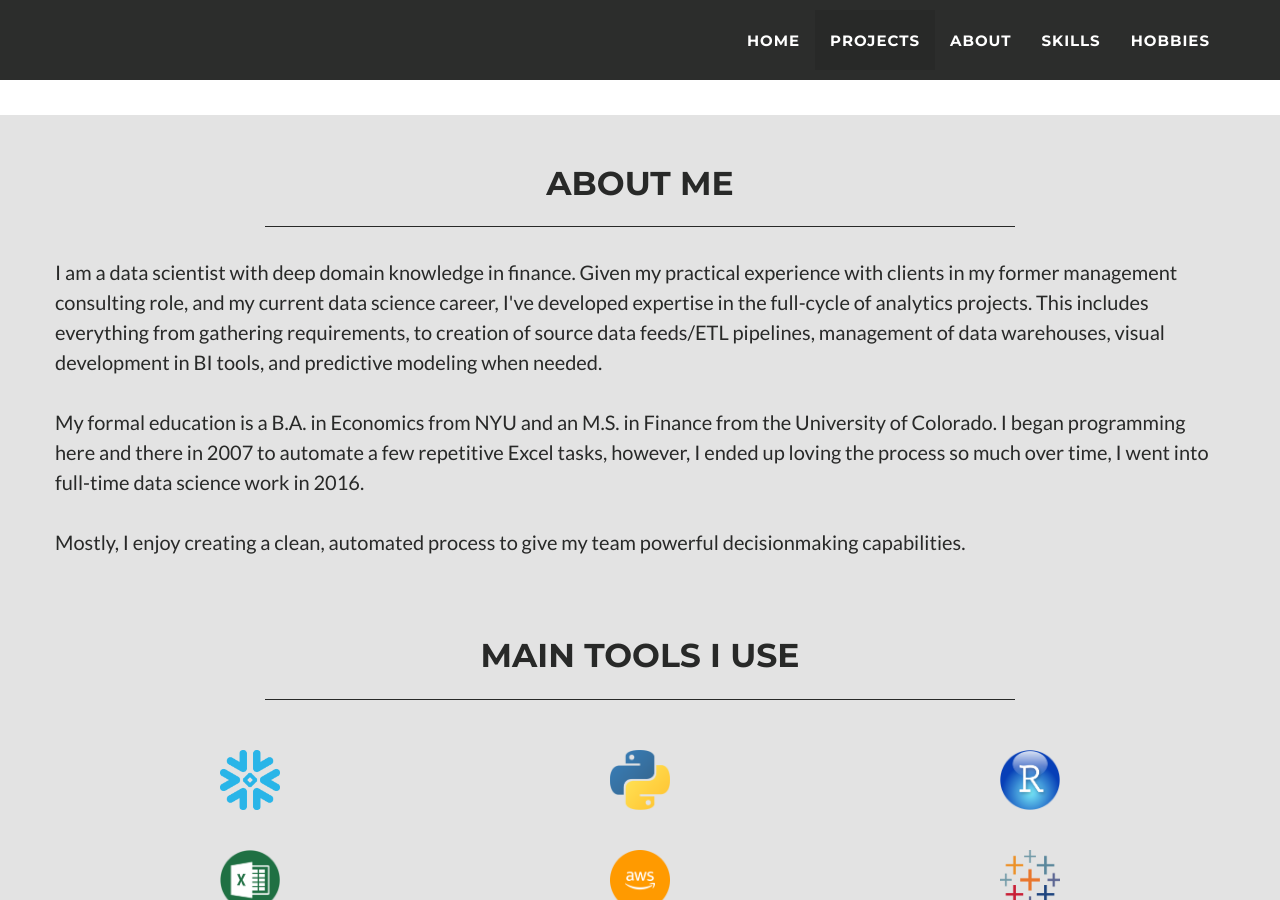
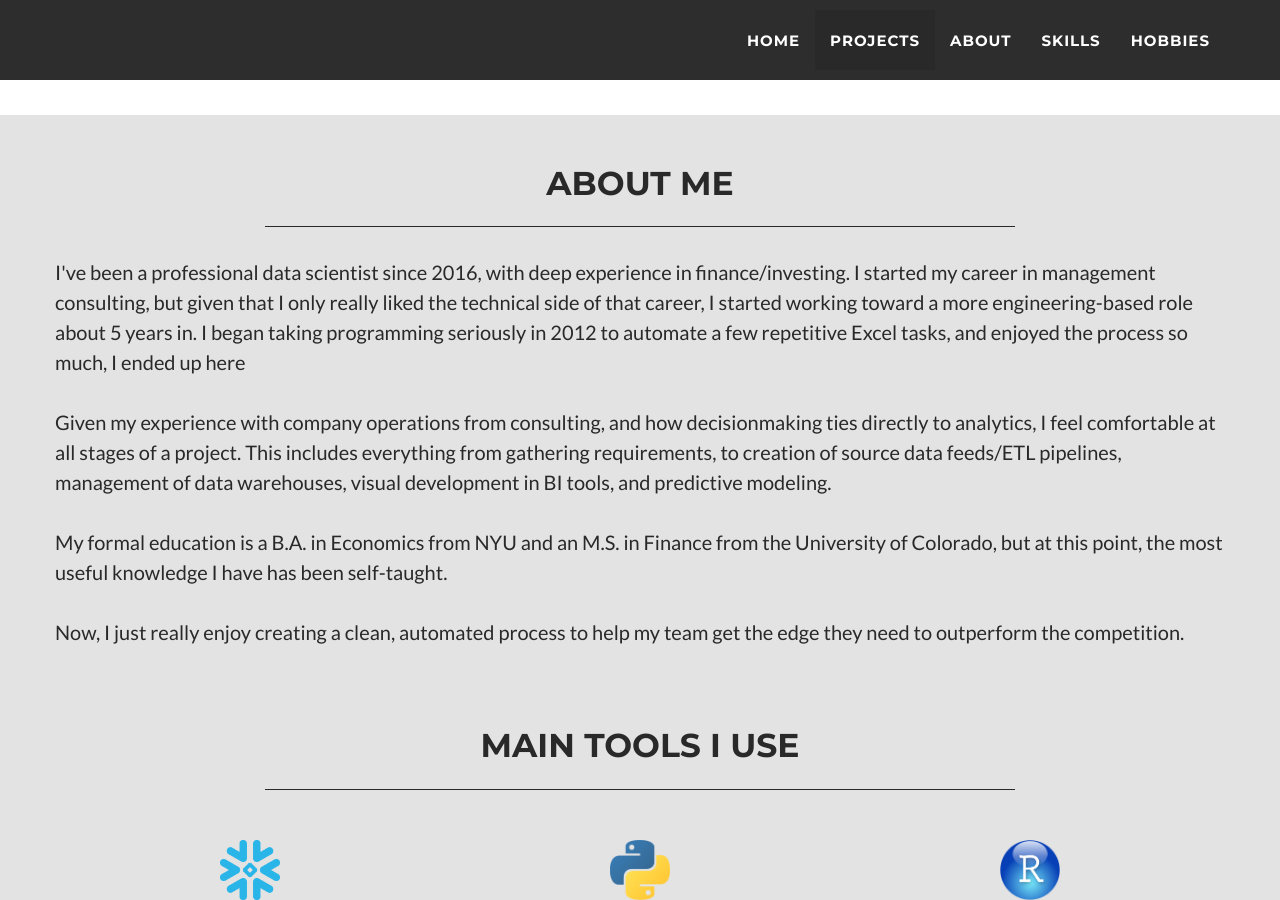
Before and after one commit to brf217/brf217.github.io, a Jekyll site: the page built from _posts/2014-07-18-project-1.markdown, in a window 1280 px wide and 900 px high, scrolled down 1301 px. Built offline with Jekyll 4.4.1, drawn with Linux system fonts in a browser that asks for light colours.

Commit message:
Update about.html

```diff
--- a/_includes/about.html
+++ b/_includes/about.html
@@ -8,14 +8,17 @@
       </div>
     </div>
     <div class="row">
-        <p>I am a data scientist with deep domain knowledge in finance. Given
-        my practical experience with clients in my former management consulting role, and my current data science career, I've developed expertise in the full-cycle of analytics projects. This includes everything from
-        gathering requirements, to creation of source data feeds/ETL pipelines, management of data warehouses, visual development in BI tools, and predictive modeling when needed.</p>
+        <p>I've been a professional data scientist since 2016, with deep experience in finance/investing. I started my career in management consulting, but given that I only really
+          liked the technical side of that career, I started working toward a more engineering-based role about 5 years in. I began taking programming seriously in 2012 to automate
+          a few repetitive Excel tasks, and enjoyed the process so much, I ended up here</p>
 
-      <p>My formal education is a B.A. in Economics from NYU and an M.S. in Finance from the University of Colorado.
-         I began programming here and there in 2007 to automate a few repetitive Excel tasks, however, I ended up loving the process so much over time, I went into full-time data science work in 2016.</p>
+        <p>Given my experience with company operations from consulting, and how decisionmaking ties directly to analytics, I feel comfortable at all stages of a project. This includes everything from
+        gathering requirements, to creation of source data feeds/ETL pipelines, management of data warehouses, visual development in BI tools, and predictive modeling.</p>
 
-      <p>Mostly, I enjoy creating a clean, automated process to give my team powerful decisionmaking capabilities.</p>
+      <p>My formal education is a B.A. in Economics from NYU and an M.S. in Finance from the University of Colorado, but at this point, the most useful knowledge I have has been self-taught.</p>
+
+      <p>Now, I just really enjoy creating a clean, automated process to help my team get the edge they need to outperform the competition.</p>
+
       </div>
   </div>
 </section>
```
